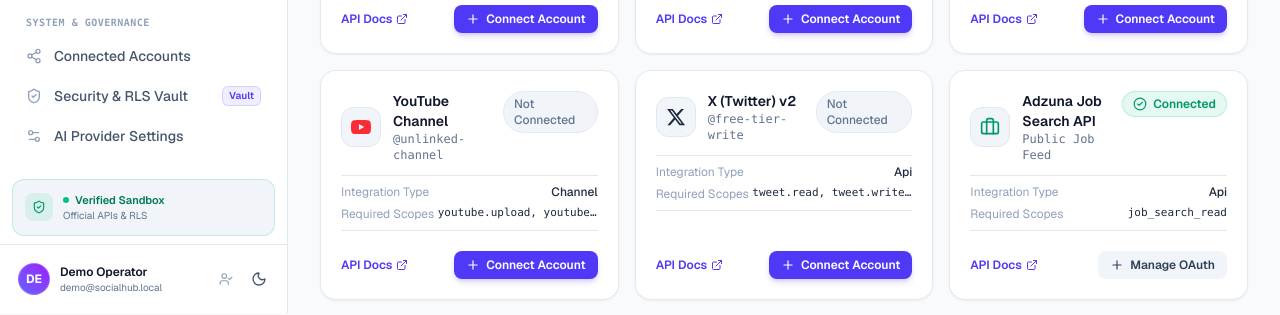
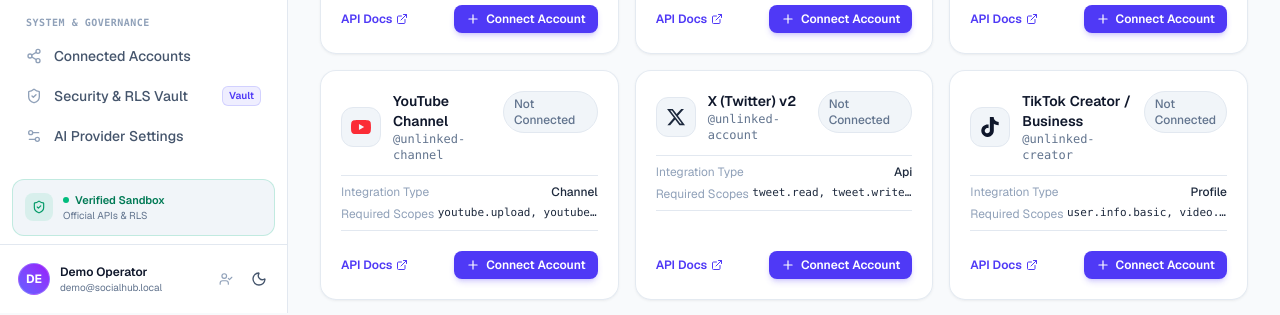
Before and after one commit to ithubcorporation0-beep/social-media, a Next.js app: page / in a window 1280 px wide. Shown: the part 487-802 px from the top of the page. Built offline with nearby package versions, Linux system fonts and the light colour scheme; no server answers.

Commit message:
refactor(audit): eliminate misleading connected status and add TikTok platform foundation

```diff
--- a/src/components/dashboard/AccountStatusGrid.tsx
+++ b/src/components/dashboard/AccountStatusGrid.tsx
@@ -17,7 +17,8 @@
   FacebookIcon,
   InstagramIcon,
   YouTubeIcon,
-  XTwitterIcon
+  XTwitterIcon,
+  TikTokIcon
 } from '@/components/icons/PlatformIcons';
 
 interface AccountStatusGridProps {
@@ -38,6 +39,8 @@
         return <YouTubeIcon className="w-5 h-5 text-red-500" />;
       case 'x':
         return <XTwitterIcon className="w-5 h-5 text-slate-800 dark:text-slate-200" />;
+      case 'tiktok':
+        return <TikTokIcon className="w-5 h-5 text-slate-900 dark:text-white" />;
       case 'adzuna':
         return <Briefcase className="w-5 h-5 text-emerald-600 dark:text-emerald-400" />;
     }
--- a/src/components/dashboard/CreatePostModal.tsx
+++ b/src/components/dashboard/CreatePostModal.tsx
@@ -39,6 +39,7 @@
     instagram: 2200,
     youtube: 5000,
     x: 280,
+    tiktok: 2200,
     adzuna: 1000,
   };
 
--- a/src/components/icons/PlatformIcons.tsx
+++ b/src/components/icons/PlatformIcons.tsx
@@ -40,4 +40,12 @@
   );
 }
 
+export function TikTokIcon({ className = 'w-5 h-5' }: { className?: string }) {
+  return (
+    <svg className={className} viewBox="0 0 24 24" fill="currentColor">
+      <path d="M12.525.02c1.31-.02 2.61-.01 3.91-.02.08 1.53.63 3.09 1.75 4.17 1.12 1.11 2.7 1.62 4.24 1.79v4.03c-1.44-.05-2.89-.35-4.2-.97-.57-.26-1.1-.59-1.62-1.01-.01 2.92.01 5.84-.02 8.75-.08 1.4-.54 2.79-1.35 3.94-1.31 1.92-3.58 3.17-5.91 3.21-1.43.08-2.86-.31-4.08-1.03-2.02-1.19-3.44-3.37-3.65-5.71-.02-.5-.03-1-.01-1.49.18-1.9 1.12-3.72 2.58-4.96 1.66-1.44 3.98-2.13 6.15-1.72.02 1.48-.04 2.96-.04 4.44-.99-.32-2.15-.23-3.02.37-.63.41-1.11 1.04-1.36 1.75-.21.51-.24 1.07-.14 1.61.24 1.16 1.18 2.09 2.35 2.29.98.17 2.03-.09 2.77-.73.66-.56.96-1.41.97-2.27V.02z" />
+    </svg>
+  );
+}
+
 export { XTwitterIcon as XIcon };
--- a/src/components/publishing/EditPostModal.tsx
+++ b/src/components/publishing/EditPostModal.tsx
@@ -47,6 +47,7 @@
     instagram: 2200,
     youtube: 5000,
     x: 280,
+    tiktok: 2200,
     adzuna: 1000,
   };
 
--- a/src/components/studio/ContentStudio.tsx
+++ b/src/components/studio/ContentStudio.tsx
@@ -95,6 +95,13 @@
       allowVideo: true,
       requiresMedia: false,
       notice: 'Free tier permits write-only posting up to 280 characters with image links.',
+    },
+    tiktok: {
+      charLimit: 2200,
+      allowImage: false,
+      allowVideo: true,
+      requiresMedia: true,
+      notice: 'TikTok Content Posting API requires an MP4 video file and developer audit approval.',
     },
     adzuna: {
       charLimit: 1000,
--- a/src/data/mockDashboardData.ts
+++ b/src/data/mockDashboardData.ts
@@ -53,20 +53,29 @@
     id: 'acc-x',
     platform: 'x',
     name: 'X (Twitter) v2',
-    handle: '@free-tier-write',
+    handle: '@unlinked-account',
     accountType: 'api',
     status: 'disconnected',
     officialDocUrl: 'https://developer.x.com/en/docs/x-api',
-    requiredScopes: ['tweet.read', 'tweet.write', 'users.read'],
+    requiredScopes: ['tweet.read', 'tweet.write', 'users.read', 'offline.access'],
+  },
+  {
+    id: 'acc-tiktok',
+    platform: 'tiktok',
+    name: 'TikTok Creator / Business',
+    handle: '@unlinked-creator',
+    accountType: 'profile',
+    status: 'disconnected',
+    officialDocUrl: 'https://developers.tiktok.com/doc/login-kit-web',
+    requiredScopes: ['user.info.basic', 'video.publish'],
   },
   {
     id: 'acc-adzuna',
     platform: 'adzuna',
     name: 'Adzuna Job Search API',
-    handle: 'Public Job Feed',
+    handle: '@awaiting-api-key',
     accountType: 'api',
-    status: 'connected', // Adzuna has public developer key support out of the box
-    connectedAt: '2026-10-21',
+    status: 'disconnected',
     officialDocUrl: 'https://developer.adzuna.com/',
     requiredScopes: ['job_search_read'],
   },
--- a/src/lib/security/validator.ts
+++ b/src/lib/security/validator.ts
@@ -7,6 +7,7 @@
   instagram: 2200,
   facebook: 63206,
   youtube: 5000,
+  tiktok: 2200,
   adzuna: 1000,
 };
 
--- a/src/types/dashboard.ts
+++ b/src/types/dashboard.ts
@@ -1,4 +1,4 @@
-export type PlatformId = 'linkedin' | 'facebook' | 'instagram' | 'youtube' | 'x' | 'adzuna';
+export type PlatformId = 'linkedin' | 'facebook' | 'instagram' | 'youtube' | 'x' | 'tiktok' | 'adzuna';
 
 export interface SocialAccount {
   id: string;
```
